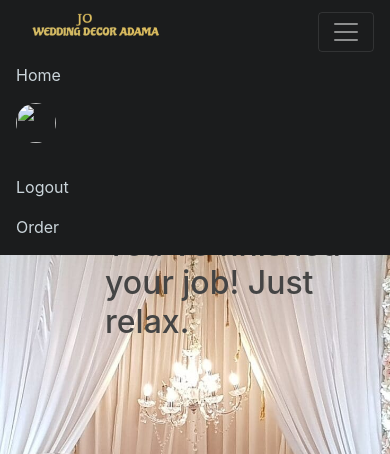
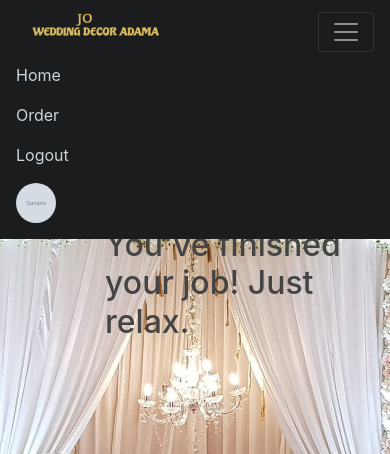
Before and after one commit to MNatiki/jo_decor, a Flask app: page /done in a window 390 px wide, after a click that opens the changed part; the page is wider, and only the part inside the window is pictured. Shown: the top 454 px of that part. Run offline with Flask 3, Linux system fonts and the light colour scheme; a user stored in the database is signed in; tables that the repository leaves empty hold one stand-in row (values such as "Sample post"); grey boxes marked "Sample" are stand-in pictures; some libraries are stand-ins or nearby versions.

Commit message:
jo decor

```diff
--- a/jo_pack/forms.py
+++ b/jo_pack/forms.py
@@ -1,7 +1,7 @@
 from flask_wtf import FlaskForm
 from wtforms import StringField, PasswordField, SubmitField, BooleanField, IntegerField, TextAreaField
 from wtforms.validators import DataRequired, Length, Email, EqualTo, ValidationError
-from jo_pack.models import User
+from jo_pack.models import User, Orders
 from flask_wtf.file import FileField, FileAllowed
 from flask_login import current_user
 
@@ -42,6 +42,17 @@
     choice = TextAreaField('What is your choice', validators=[DataRequired()])
     submit = SubmitField('Order')
 
+    def validate_username(self, username):
+        user = Orders.query.filter_by(username=username.data).first()
+        if user:
+            raise ValidationError('That username is taken. Please choose a different one.')
+
+    def validate_phone(self, phone):
+        user = Orders.query.filter_by(phone=phone.data).first()
+        if user:
+            raise ValidationError('That username is taken. Please choose a different one.')
+
+
 
 class UpdateAccountForm(FlaskForm):
     username = StringField('Username',
--- a/jo_pack/static/assets/style.css
+++ b/jo_pack/static/assets/style.css
@@ -179,3 +179,20 @@
     }
     /* Add more specific styles for smaller screens if needed */
 }
+
+
+.responsive-container {
+    margin-top: 80px;
+    max-width: 700px;
+    margin-left: auto;
+    margin-right: auto;
+    padding: 0 15px; /* Optional: Add padding for better spacing on small screens */
+}
+
+/* Media query for smaller screens */
+@media (max-width: 767px) {
+    .responsive-container {
+        margin-top: 80px; /* Adjust margin-top for smaller screens if needed */
+        max-width: 100%;
+    }
+}
--- a/jo_pack/static/notify_table.css
+++ b/jo_pack/static/notify_table.css
@@ -6,17 +6,18 @@
 /*Main Data Table */
 .mainTable{
 	text-align: center;
-	margin-top: 5px;
 }
-#table{
-	margin: 5px auto;
-}
+
 table tr:not(:first-child){
 	cursor: pointer;
 	transition: all .25s ease-in-out;
 }
 table tr:not(:first-child):hover{
 	background-color: #ddd;
+}
+
+tbody {
+	margin-right: 35%;
 }
 
 table{
--- a/jo_pack/templates/index.html
+++ b/jo_pack/templates/index.html
@@ -87,7 +87,7 @@
     </div>
 <!-- #Header Starts -->
 
-<div style="  margin-left: 25%;  width: 700px; margin-top: 150px;">
+<div class="responsive-container">
   {% with messages = get_flashed_messages(with_categories=true) %}
       {% if messages %}
           {% for category, message in messages %}
--- a/jo_pack/templates/layout.html
+++ b/jo_pack/templates/layout.html
@@ -37,19 +37,19 @@
 
                 <!-- Navbar Right Side -->
                 <div class="navbar-nav">
+                  <a class="nav-item nav-link" href="/order">Order</a>
                     {% if current_user.is_authenticated %}
-                        <a class="nav-item nav-link" href="{{ url_for('account') }}">
-                            <img class="rounded-circle account-img" src="{{ image_file }}" style="width: 40px; height: 40px;">
-                        </a>
                         {% if current_user.email == 'nati@gmail.com' %}
                             <a class="nav-item nav-link" href="/notify">Order Notify</a>
                         {% endif %}
                         <a class="nav-item nav-link" href="/logout">Logout</a>
+                        <a class="nav-item nav-link" href="{{ url_for('account') }}">
+                          <img class="rounded-circle account-img" src="{{ url_for('static', filename='profile_pics/' + current_user.image_file) }}" style="width: 40px; height: 40px; margin: 0px;">
+                        </a>
                     {% else %}
                         <a class="nav-item nav-link" href="{{ url_for('login') }}">Login</a>
                         <a class="nav-item nav-link" href="{{ url_for('register') }}">Register</a>
                     {% endif %}
-                    <a class="nav-item nav-link" href="/order">Order</a>
                 </div>
             </div>
         </div>
@@ -61,7 +61,7 @@
     <main role="main" class="container">
       <div class="row">
         <div class="col-md-8">
-          <div style="  margin-left: 25%;  width: 700px; margin-top: 80px;">
+          <div class="responsive-container">
             {% with messages = get_flashed_messages(with_categories=true) %}
                 {% if messages %}
                     {% for category, message in messages %}
--- a/jo_pack/templates/notify.html
+++ b/jo_pack/templates/notify.html
@@ -1,8 +1,9 @@
 {% extends "layout.html" %}
 {% block content %}
     {% if datas %}
-        <div class="mainTable login-form">
-            <table id="table" border="1" style=" margin-left: 25%; width: 700px; background-color: antiquewhite;">
+        <div class="mainTable table-responsive">
+            <table class="login-form" border="1" style=" background-color: antiquewhite;">
+                <tbody>
                     <tr class=" table-dark table-active text-uppercase text-white">
                         <th style="font-size:20px;">Row Id</th>
                         <th style="font-size:20px;">Customer Name</th>
@@ -19,16 +20,16 @@
                             <td style="font-size:20px;">{{ data.address }}</td>
                         </tr>
                     {% endfor %}
+                </tbody>
             </table>
         </div>
-        <legend>
-            <h5 style="  margin-left: 25%;">
-                Is there any done order</h5>
+        <legend class="mt-4 ml-4">
+            <h5>Is there any done order</h5>
         </legend>
         <form method="POST" action="">
             {{ form.hidden_tag() }}
             <div class="form-group">
-                {{ form.id.label(class="form-control-label", style="margin-left: 25%;") }}
+                {{ form.id.label(class="form-control-label mt-2 ml-4") }}
                 {% if form.id.errors %}
                     {{ form.id(class="form-control form-control-lg is-invalid") }}
                     <div class="invalid-feedback">
@@ -37,10 +38,10 @@
                         {% endfor %}
                     </div>
                 {% else %}
-                    {{ form.id(class="form-control form-control-lg", style=" margin-left: 25%; width: 100px") }}
+                    {{ form.id(class="form-control form-control-lg mt-1 ml-4", style="width: 100px") }}
                 {% endif %}
             </div>
-            <div class="form-group" style=" margin-left: 25%;">
+            <div class="form-group mt-2 ml-4">
                 <button type="submit" name="done" class="btn btn-success">Done</button>
             </div>
         </form>
```
Lines whose indentation alone changed are shown as unchanged.
